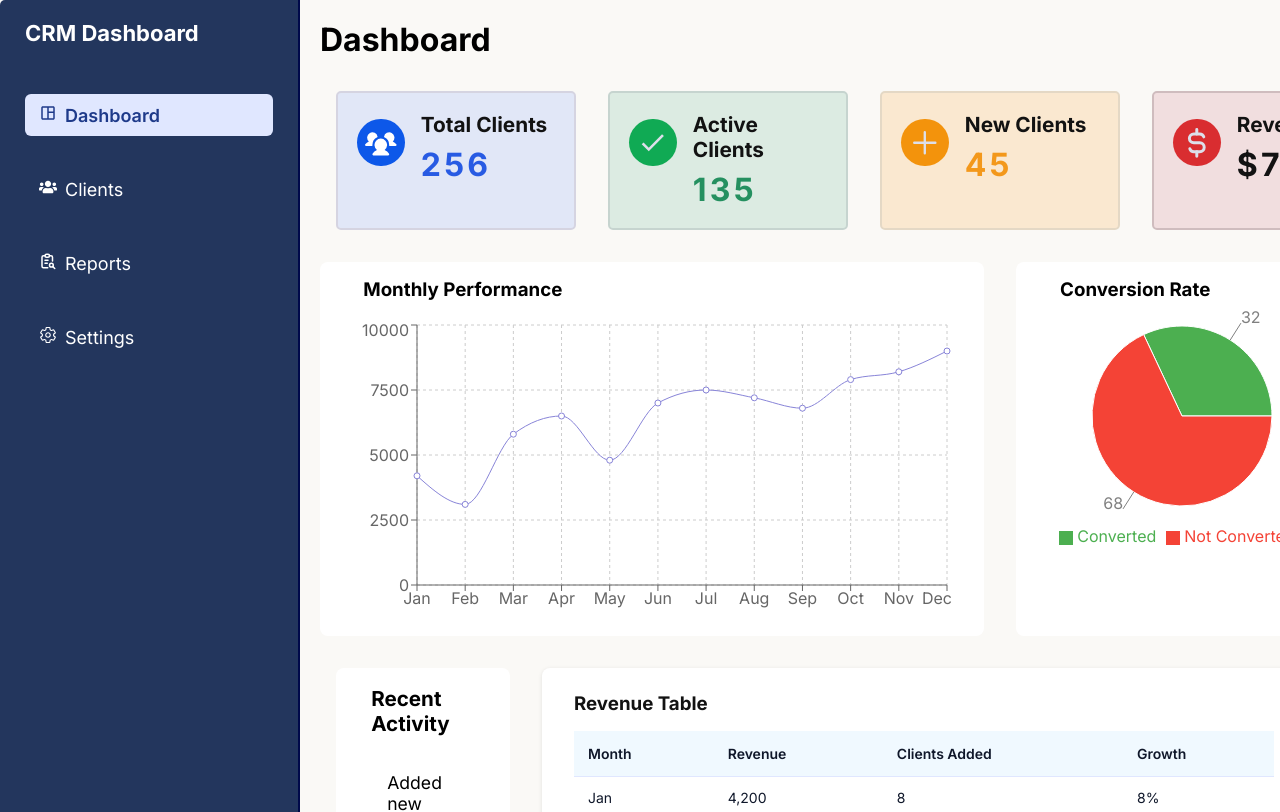
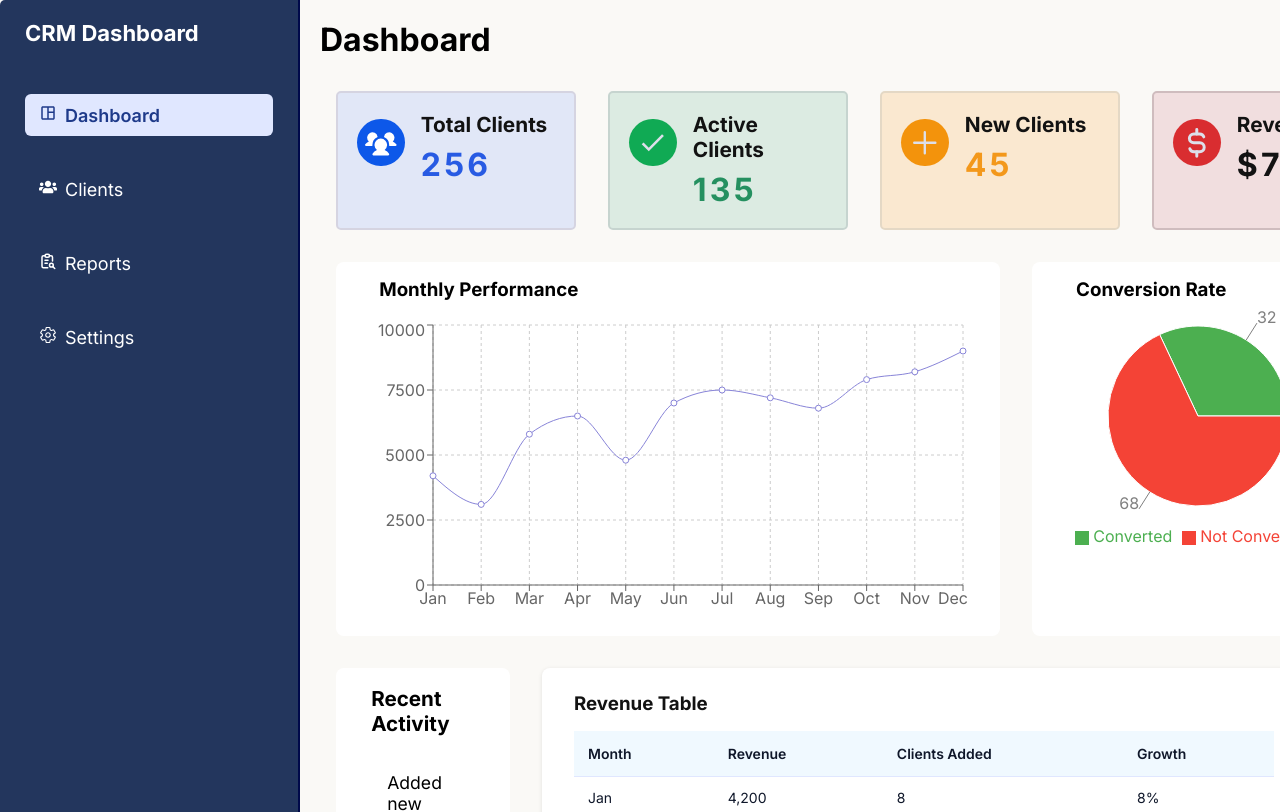
Before and after one commit to FixedBits/client-dashboard, a React (Vite) app: page / in a window 1280 px wide. Shown: the top 812 px of the page. Built offline with nearby package versions, Linux system fonts and the light colour scheme.

Commit message:
Fix margin on charts-row class to match layout with other components
There was a mismatch in how charts-row components would appear on the page compared to its neighboring components. This fix made it so all components looked perfectly aligned.

```diff
--- a/src/styles/ClientDashboard.css
+++ b/src/styles/ClientDashboard.css
@@ -37,7 +37,7 @@
 .charts-row {
   display: flex;
   gap: 2rem;
-  margin: 2rem 0;
+  margin: 2rem 1rem;
 }
 
 .middle-row {
```
